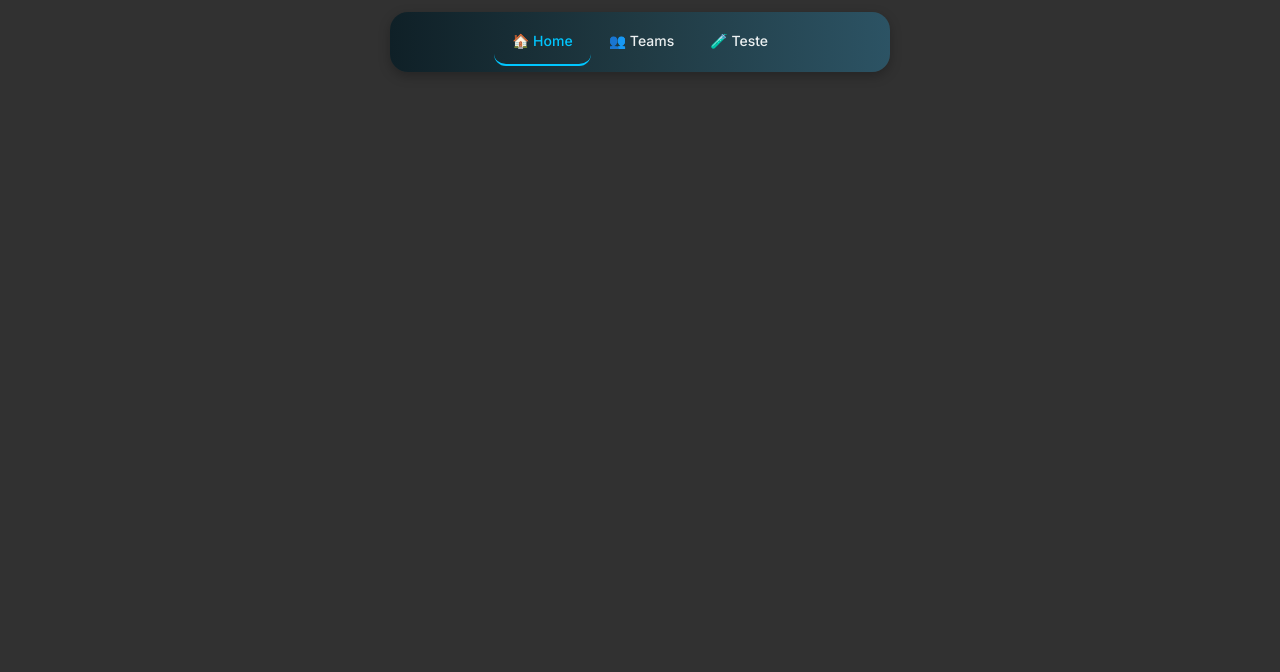
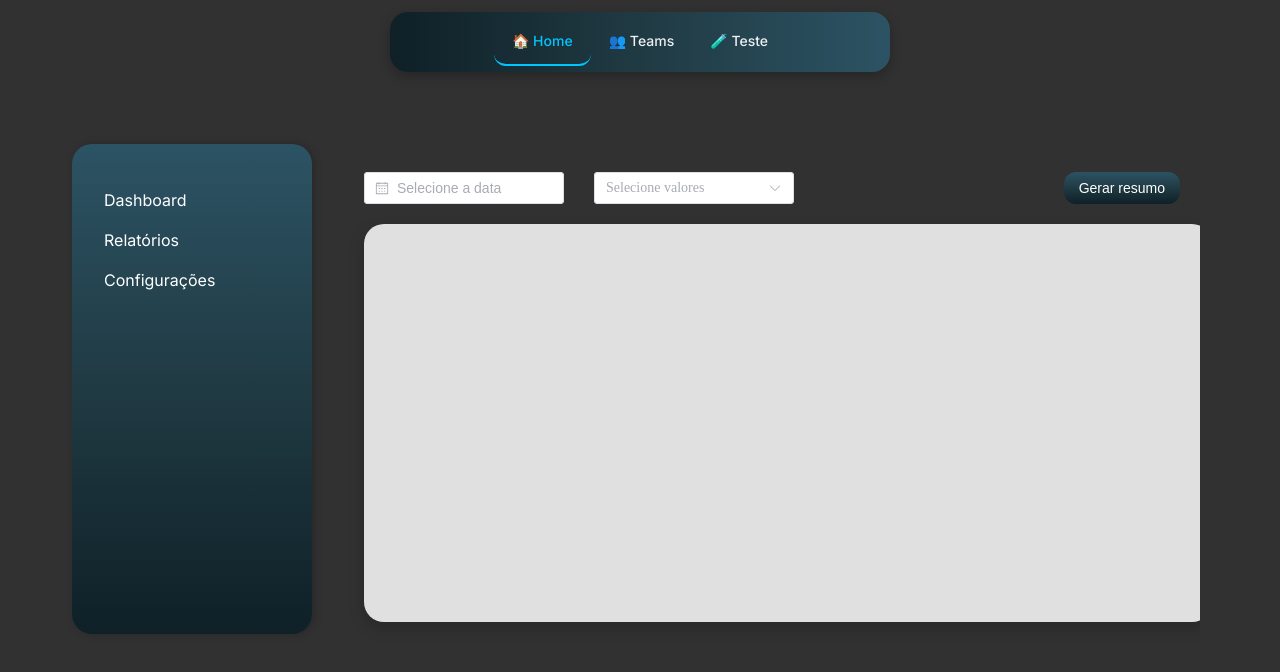
Before and after one commit to vinehds/DailySincVue, a Vue app: page /home in a window 1280 px wide. Shown: the top 672 px of the page. Built offline with nearby package versions, Linux system fonts and the light colour scheme.

Commit message:
home page

```diff
--- a/src/App.vue
+++ b/src/App.vue
@@ -25,8 +25,10 @@ html, body, #app {
   padding: 0;
 }
 
+
 body {
-  background: #313131; /* garante o fundo escuro */
+  overflow: hidden;
+  background: #313131;
 }
 </style>
 
--- a/src/components/ListagemTimes.vue
+++ b/src/components/ListagemTimes.vue
@@ -7,13 +7,14 @@
         indicator-position="outside"
         arrow="always"
         class="carousel"
-        !loop
     >
       <el-carousel-item v-for="(team, index) in teams" :key="index" class="item-card">
         <div class="card">
-          <p>{{ team.description }}</p>
+          <h3 class="team-name">{{ team.teamName }}</h3>
+          <p class="team-description">{{ team.description }}</p>
         </div>
       </el-carousel-item>
+
     </el-carousel>
   </section>
 </template>
@@ -26,9 +27,8 @@ export default {
 
   data() {
     return {
-      URL_API: 'http://192.168.1.5:8080',
-      teams: [],
-
+      URL_API: 'http://localhost:8080',
+      teams: [{teamName: undefined, description: undefined}],
     };
   },
   methods: {
@@ -74,13 +74,32 @@ export default {
   box-shadow: 0 6px 16px rgba(0, 0, 0, 0.25);
   color: #FFF;
   padding: 20px;
+  font-family: "Inter", sans-serif;
+  display: flex;
+  flex-direction: column;
+  justify-content: space-between; /* joga nome para cima/centro e descrição para baixo */
+  align-items: center;
   text-align: center;
-  font-family: "Inter", sans-serif;
   transition: transform 0.3s ease;
 }
 .card:hover {
   transform: translateY(-3px);
 }
+
+.team-name {
+  font-size: 1.2rem;
+  font-weight: 600;
+  margin-top: auto;   /* centraliza verticalmente */
+  margin-bottom: auto;
+}
+
+.team-description {
+  font-size: 0.9rem;
+  opacity: 0.85;
+  margin-bottom: 8px;
+  font-style: italic;
+}
+
 .item-card {
   background: transparent !important;
 }
@@ -98,6 +117,7 @@ export default {
   justify-content: center;
   margin-top: 12px;
 }
+
 
 .menu {
   border-bottom: none !important;
--- a/src/views/Home.vue
+++ b/src/views/Home.vue
@@ -1,22 +1,153 @@
-<script >
-import TopBar from "@/components/TopBar.vue";
+<template>
+  <div class="main-layout">
+    <!-- Menu Lateral -->
+    <aside class="sidebar">
+      <ul>
+        <li>Dashboard</li>
+        <li>Relatórios</li>
+        <li>Configurações</li>
+      </ul>
+    </aside>
 
+    <!-- Container principal -->
+    <el-container class="content-container">
+      <el-main>
+        <!-- 🔹 Filtros acima do card -->
+        <div class="filters">
+
+          <div style="display: flex;  gap: 30px">
+            <el-date-picker
+                style="width: 200px"
+                v-model="selectedDate"
+                type="date"
+                placeholder="Selecione a data"
+                class="rounded"
+            />
+
+            <el-select v-model="selectedValue" placeholder="Selecione valores"
+                       class="rounded"
+                        style="width: 200px">
+              <el-option
+                  v-for="item in options"
+                  :key="item.value"
+                  :label="item.label"
+                  :value="item.value"
+              />
+            </el-select>
+          </div>
+
+          <el-button type="primary" class="rounded" @click="buscarDados">
+            Gerar resumo
+          </el-button>
+        </div>
+
+        <!-- 🔹 Card -->
+        <div class="card-container">
+          <router-view />
+        </div>
+      </el-main>
+    </el-container>
+  </div>
+</template>
+
+<script>
 export default {
-  components: {
-    TopBar
-  }
-}
+  data() {
+    return {
+      selectedDate: null,
+      selectedValue: null,
+      options: [
+        { value: "1", label: "Valor 1" },
+        { value: "2", label: "Valor 2" },
+        { value: "3", label: "Valor 3" },
+      ],
+    };
+  },
+  methods: {
+    buscarDados() {
+      console.log("Data:", this.selectedDate, "Valor:", this.selectedValue);
+    },
+  },
+};
 </script>
 
-<template>
-  <el-container style="height: 50px; flex-direction: column">
+<style scoped>
+/* Fundo segue o body */
+body {
+  background: #f5f6fa;
+}
 
-    <el-main class="main-content">
-      <router-view />
-    </el-main>
-  </el-container>
-</template>
+.main-layout {
+  display: flex;
+  min-height: 100vh;
+  background: inherit;
+  padding: 40px;
+}
 
-<style scoped>
+/* Sidebar arredondada */
+.sidebar {
+  width: 200px;
+  background: linear-gradient(180deg, #2c5364, #203a43, #0f2027);
+  color: white;
+  padding: 20px;
+  margin: 12px;
+  border-radius: 20px;
+  box-shadow: 2px 0 8px rgba(0, 0, 0, 0.2);
+  font-family: "Inter", sans-serif;
+  height: 450px;
+}
+.sidebar ul {
+  list-style: none;
+  padding: 0;
+}
+.sidebar li {
+  padding: 10px 12px;
+  border-radius: 12px;
+  cursor: pointer;
+  transition: background 0.3s;
+}
+.sidebar li:hover {
+  background: rgba(255, 255, 255, 0.15);
+}
 
+/* Container principal */
+.content-container {
+  flex: 1;
+  padding: 20px;
+  display: flex;
+  flex-direction: column;
+}
+
+/* Card arredondado */
+.card-container {
+  background: #e0e0e0;
+  border-radius: 20px;
+  padding: 24px;
+  min-height: 350px;
+  width: 100%;
+  max-width: 800px;
+  box-shadow: 0 6px 16px rgba(0, 0, 0, 0.2);
+  margin-top: 20px;
+  max-height: 500px;
+}
+
+/* Filtros acima do card */
+.filters {
+  display: flex;
+  gap: 16px;
+  justify-content: space-between;
+
+  max-width: 850px;
+}
+
+/* Bordas arredondadas globais */
+.rounded,
+.el-button,
+.el-input,
+.el-select,
+.el-date-picker {
+  border-radius: 12px !important;
+  background: linear-gradient(180deg, #2c5364, #203a43, #0f2027);
+  border: none;
+}
 </style>
--- a/src/views/Team.vue
+++ b/src/views/Team.vue
@@ -24,10 +24,10 @@ export default {
 
 <style scoped>
 .content-container {
-  height: 100vh;              /* ocupa a tela inteira */
+  height: 100vh;
   display: flex;
-  justify-content: center;    /* centraliza na horizontal */
-  align-items: center;        /* centraliza na vertical */
-  flex-direction: column;     /* garante que fiquem em coluna */
+  justify-content: center;
+  align-items: center;
+  flex-direction: column;
 }
 </style>
```
